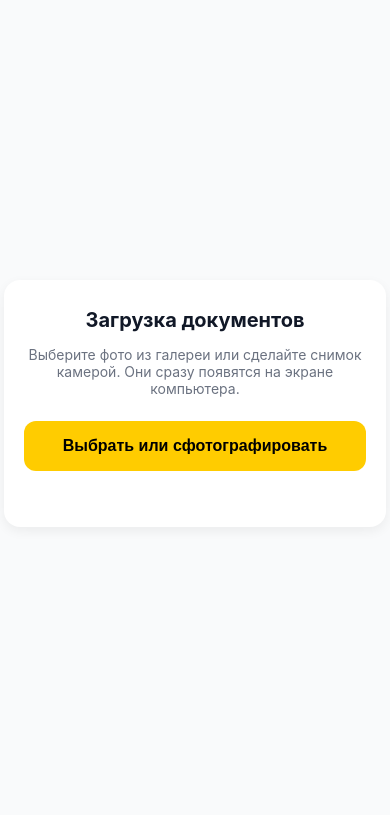
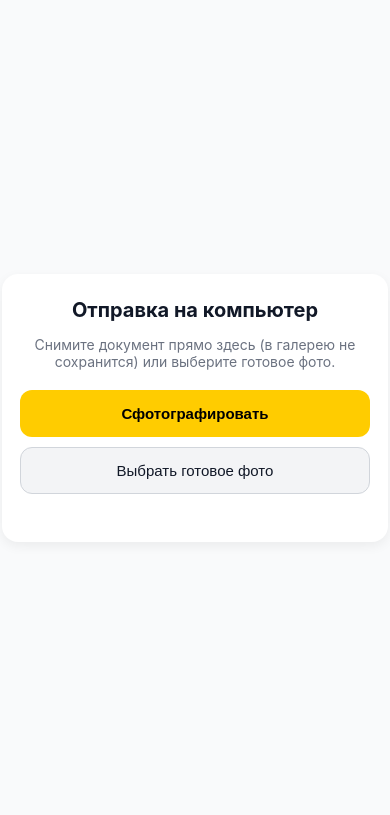
Before and after one commit to SarvinozSafarova/qr-pdf-service, a FastAPI app: page /m/1 in a window 390 px wide. Shown: the top 815 px of the page. Run offline with FastAPI, Linux system fonts and the light colour scheme.

Commit message:
Update mobile.html

```diff
--- a/templates/mobile.html
+++ b/templates/mobile.html
@@ -10,53 +10,82 @@
             background: #f9fafb;
             color: #111827;
             margin: 0;
-            padding: 24px;
+            padding: 20px;
             display: flex;
             flex-direction: column;
             align-items: center;
             justify-content: center;
-            min-height: 90vh;
+            min-height: 92vh;
             text-align: center;
         }
         .card {
             background: #fff;
             border-radius: 16px;
-            padding: 28px 20px;
+            padding: 24px 18px;
             width: 100%;
-            max-width: 400px;
+            max-width: 420px;
             box-shadow: 0 4px 12px rgba(0,0,0,0.06);
         }
         h1 {
             font-size: 20px;
             margin-top: 0;
-            margin-bottom: 10px;
+            margin-bottom: 8px;
         }
         p {
             font-size: 14px;
             color: #6b7280;
-            margin-bottom: 24px;
+            margin-bottom: 20px;
         }
-        .btn-upload {
+        .btn-yellow {
             background: #ffcc00;
             color: #000;
             border: none;
             border-radius: 12px;
-            padding: 16px 24px;
-            font-size: 16px;
+            padding: 15px 20px;
+            font-size: 15px;
             font-weight: 600;
             width: 100%;
             cursor: pointer;
+            margin-bottom: 10px;
+        }
+        .btn-secondary {
+            background: #f3f4f6;
+            color: #111827;
+            border: 1px solid #d1d5db;
+            border-radius: 12px;
+            padding: 14px 20px;
+            font-size: 15px;
+            font-weight: 500;
+            width: 100%;
+            cursor: pointer;
+            margin-bottom: 10px;
+        }
+        #cameraBox {
+            display: none;
+            margin-top: 12px;
             margin-bottom: 12px;
         }
+        video {
+            width: 100%;
+            border-radius: 12px;
+            background: #000;
+            max-height: 340px;
+            object-fit: cover;
+        }
+        .cam-actions {
+            display: flex;
+            gap: 10px;
+            margin-top: 10px;
+        }
         .status {
-            margin-top: 16px;
+            margin-top: 14px;
             font-size: 15px;
             font-weight: 500;
             color: #059669;
         }
         .loader {
             display: none;
-            margin-top: 14px;
+            margin-top: 12px;
             color: #d97706;
             font-size: 14px;
         }
@@ -65,13 +94,24 @@
 <body>
 
 <div class="card">
-    <h1>Загрузка документов</h1>
-    <p>Выберите фото из галереи или сделайте снимок камерой. Они сразу появятся на экране компьютера.</p>
+    <h1>Отправка на компьютер</h1>
+    <p>Снимите документ прямо здесь (в галерею не сохранится) или выберите готовое фото.</p>
+
+    <button class="btn-yellow" onclick="openCamera()">Сфотографировать</button>
 
     <input type="file" id="mobileInput" accept="image/*" multiple style="display: none;">
-    <button class="btn-upload" onclick="document.getElementById('mobileInput').click()">
-        Выбрать или сфотографировать
+    <button class="btn-secondary" onclick="document.getElementById('mobileInput').click()">
+        Выбрать готовое фото
     </button>
+
+    <div id="cameraBox">
+        <video id="video" autoplay playsinline></video>
+        <canvas id="canvas" style="display: none;"></canvas>
+        <div class="cam-actions">
+            <button class="btn-yellow" style="margin-bottom: 0;" onclick="takePhoto()">Снять и отправить</button>
+            <button class="btn-secondary" style="margin-bottom: 0;" onclick="closeCamera()">Закрыть</button>
+        </div>
+    </div>
 
     <div id="loader" class="loader">Отправка на компьютер...</div>
     <div id="status" class="status"></div>
@@ -82,15 +122,63 @@
     const input = document.getElementById('mobileInput');
     const loader = document.getElementById('loader');
     const status = document.getElementById('status');
+    const cameraBox = document.getElementById('cameraBox');
+    const video = document.getElementById('video');
+    const canvas = document.getElementById('canvas');
+    let stream = null;
+
+    async function openCamera() {
+        status.textContent = '';
+        try {
+            stream = await navigator.mediaDevices.getUserMedia({
+                video: { facingMode: { ideal: "environment" } },
+                audio: false
+            });
+            video.srcObject = stream;
+            cameraBox.style.display = 'block';
+        } catch (err) {
+            status.style.color = '#dc2626';
+            status.textContent = 'Не удалось открыть камеру в браузере. Разрешите доступ к камере или выберите готовое фото.';
+        }
+    }
+
+    function closeCamera() {
+        if (stream) {
+            stream.getTracks().forEach(track => track.stop());
+            stream = null;
+        }
+        cameraBox.style.display = 'none';
+    }
+
+    async function takePhoto() {
+        if (!video.videoWidth || !video.videoHeight) return;
+
+        canvas.width = video.videoWidth;
+        canvas.height = video.videoHeight;
+        const ctx = canvas.getContext('2d');
+        ctx.drawImage(video, 0, 0, canvas.width, canvas.height);
+
+        canvas.toBlob(async (blob) => {
+            if (!blob) return;
+            const file = new File([blob], "camera_photo.jpg", { type: "image/jpeg" });
+            await sendFiles([file]);
+        }, "image/jpeg", 0.9);
+    }
 
     input.addEventListener('change', async (e) => {
         if (!e.target.files.length) return;
+        const files = Array.from(e.target.files);
+        input.value = '';
+        await sendFiles(files);
+    });
 
+    async function sendFiles(files) {
         loader.style.display = 'block';
+        status.style.color = '#059669';
         status.textContent = '';
 
         const formData = new FormData();
-        for (const file of e.target.files) {
+        for (const file of files) {
             formData.append('files', file);
         }
 
@@ -101,14 +189,20 @@
             });
             const data = await res.json();
             loader.style.display = 'none';
-            status.textContent = `Успешно отправлено фото: ${data.uploaded} шт. Можно добавить ещё!`;
-            input.value = '';
+
+            if (data.uploaded > 0) {
+                status.style.color = '#059669';
+                status.textContent = `Отправлено фото: ${data.uploaded} шт. Можно добавить ещё!`;
+            } else {
+                status.style.color = '#dc2626';
+                status.textContent = 'Не удалось обработать фото. Попробуйте другое фото.';
+            }
         } catch (err) {
             loader.style.display = 'none';
             status.style.color = '#dc2626';
-            status.textContent = 'Ошибка при отправке. Попробуйте ещё раз.';
+            status.textContent = 'Ошибка при отправке. Проверьте интернет и попробуйте снова.';
         }
-    });
+    }
 </script>
 
 </body>
```
